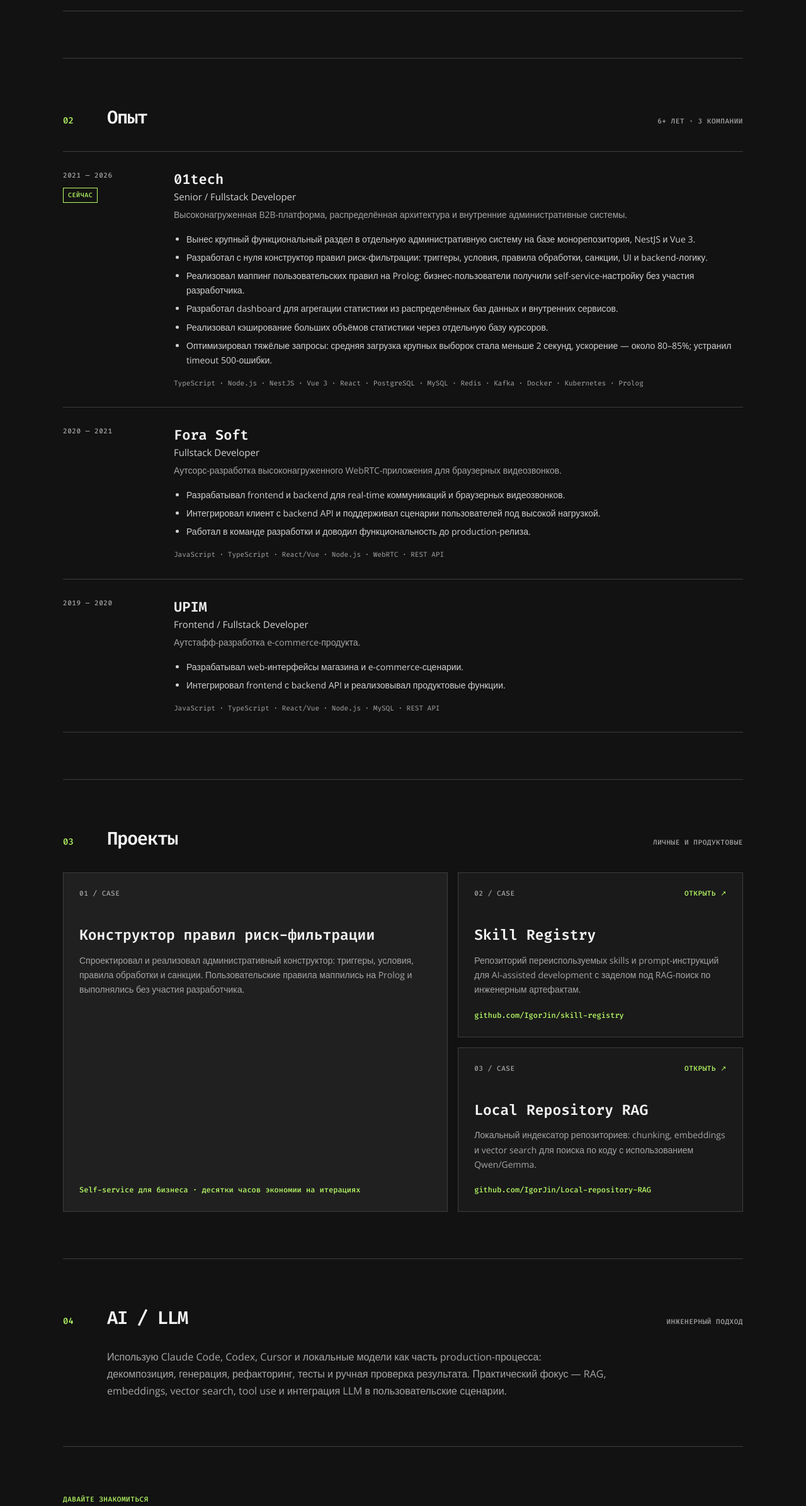
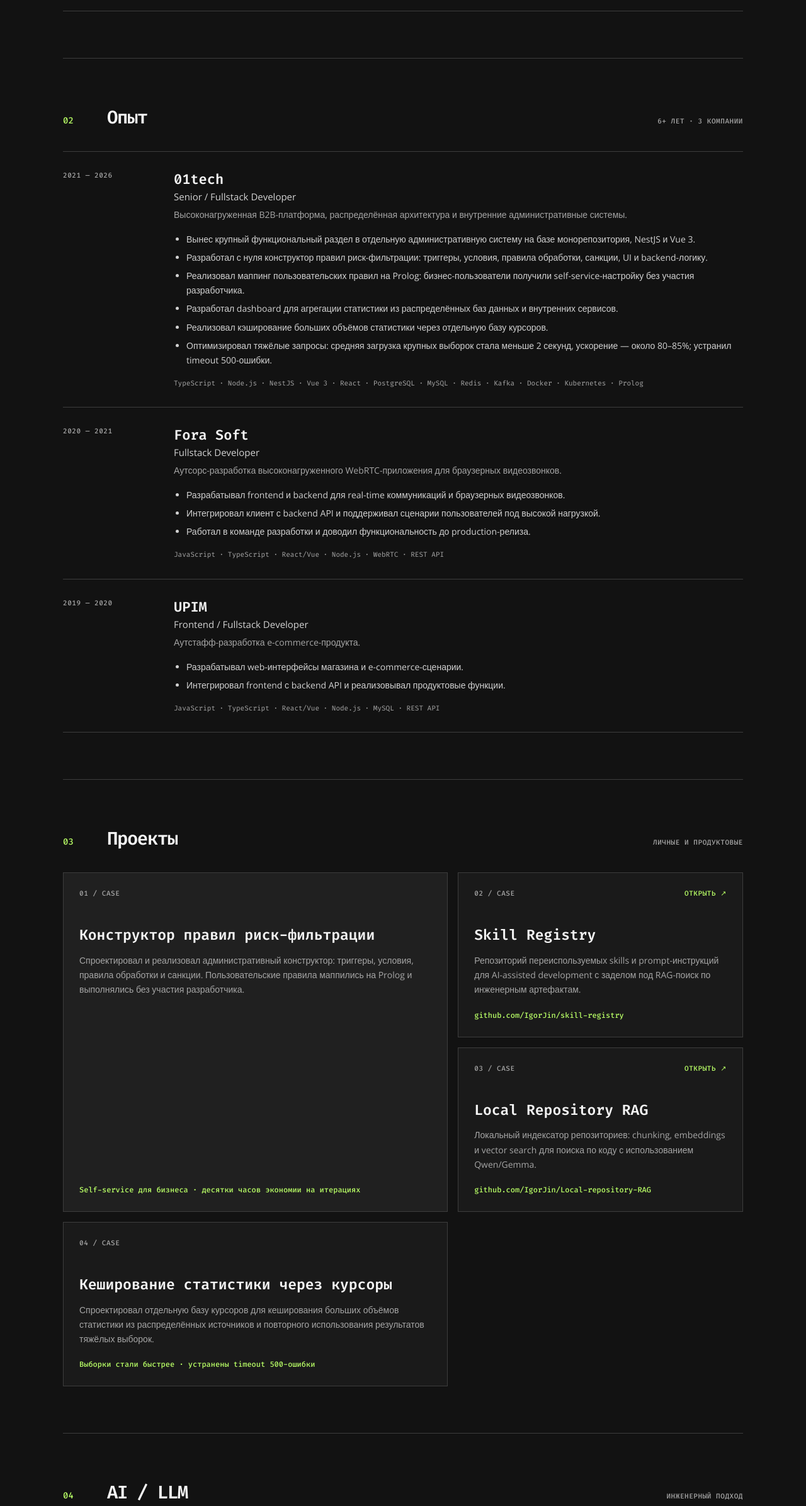
Before and after one commit to IgorJin/my-site, a Next.js app in the folder apps/web/: page / in a window 1280 px wide. Shown: the part 1576-3967 px from the top of the page at 63% size. Built offline with nearby package versions, Linux system fonts and the light colour scheme.

Commit message:
Update projects and browser icon

```diff
--- a/apps/web/app/page.tsx
+++ b/apps/web/app/page.tsx
@@ -29,6 +29,13 @@ const projects: Project[] = [
       'Локальный индексатор репозиториев: chunking, embeddings и vector search для поиска по коду с использованием Qwen/Gemma.',
     result: 'github.com/IgorJin/Local-repository-RAG',
   },
+  {
+    id: 4,
+    title: 'Кеширование статистики через курсоры',
+    description:
+      'Спроектировал отдельную базу курсоров для кеширования больших объёмов статистики из распределённых источников и повторного использования результатов тяжёлых выборок.',
+    result: 'Выборки стали быстрее · устранены timeout 500-ошибки',
+  },
 ];
 const stack = [
   ['Frontend', 'React · Vue 3 · Next.js · TypeScript · сложные административные интерфейсы'],
@@ -46,7 +53,6 @@ const roles = [
     title: 'Senior / Fullstack Developer',
     context:
       'Высоконагруженная B2B-платформа, распределённая архитектура и внутренние административные системы.',
-    current: true,
     stack:
       'TypeScript · Node.js · NestJS · Vue 3 · React · PostgreSQL · MySQL · Redis · Kafka · Docker · Kubernetes · Prolog',
     highlights: [
@@ -63,7 +69,6 @@ const roles = [
     company: 'Fora Soft',
     title: 'Fullstack Developer',
     context: 'Аутсорс-разработка высоконагруженного WebRTC-приложения для браузерных видеозвонков.',
-    current: false,
     stack: 'JavaScript · TypeScript · React/Vue · Node.js · WebRTC · REST API',
     highlights: [
       'Разрабатывал frontend и backend для real-time коммуникаций и браузерных видеозвонков.',
@@ -76,7 +81,6 @@ const roles = [
     company: 'UPIM',
     title: 'Frontend / Fullstack Developer',
     context: 'Аутстафф-разработка e-commerce-продукта.',
-    current: false,
     stack: 'JavaScript · TypeScript · React/Vue · Node.js · MySQL · REST API',
     highlights: [
       'Разрабатывал web-интерфейсы магазина и e-commerce-сценарии.',
@@ -178,7 +182,6 @@ export default function HomePage() {
             <article className="experience-item" key={role.company}>
               <div className="experience-date">
                 {role.date}
-                {role.current && <span className="current-chip">сейчас</span>}
               </div>
               <div className="experience-content">
                 <h3>{role.company}</h3>
--- a/apps/web/app/styles.css
+++ b/apps/web/app/styles.css
@@ -278,15 +278,6 @@ h1 {
 .experience-date {
   line-height: 1.6;
 }
-.current-chip {
-  display: block;
-  width: max-content;
-  margin-top: 10px;
-  padding: 3px 7px;
-  border: 1px solid var(--accent);
-  color: var(--accent);
-  font-size: 10px;
-}
 .experience-content h3 {
   margin: 0 0 3px;
   font:
@@ -477,10 +468,6 @@ h1 {
     gap: 12px;
     align-items: center;
   }
-  .current-chip {
-    display: inline-block;
-    margin: 0;
-  }
   .project-grid {
     grid-template-columns: 1fr;
   }
```
Also changed, not shown: apps/web/app/icon.svg (added), 1 other file (tests, documents, lock files or other folders).
